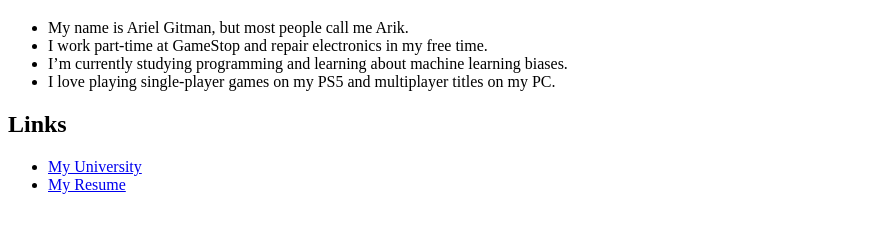
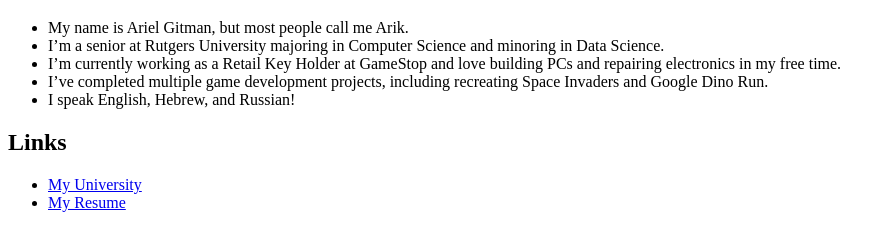
Before and after one commit to ag1904/arik-website, a plain HTML site: page index.html in a window 1280 px wide. Shown: the part 61-312 px from the top of the page, without its empty margins (0-895 px from the left). Drawn offline with Linux system fonts and the light colour scheme.

Commit message:
Update index.html

```diff
--- a/index.html
+++ b/index.html
@@ -9,9 +9,10 @@
     <h1>Interesting Facts About Me</h1>
     <ul>
         <li>My name is Ariel Gitman, but most people call me Arik.</li>
-        <li>I work part-time at GameStop and repair electronics in my free time.</li>
-        <li>I’m currently studying programming and learning about machine learning biases.</li>
-        <li>I love playing single-player games on my PS5 and multiplayer titles on my PC.</li>
+        <li>I’m a senior at Rutgers University majoring in Computer Science and minoring in Data Science.</li>
+        <li>I’m currently working as a Retail Key Holder at GameStop and love building PCs and repairing electronics in my free time.</li>
+        <li>I’ve completed multiple game development projects, including recreating Space Invaders and Google Dino Run.</li>
+        <li>I speak English, Hebrew, and Russian!</li>
     </ul>
 
     <h2>Links</h2>
```
